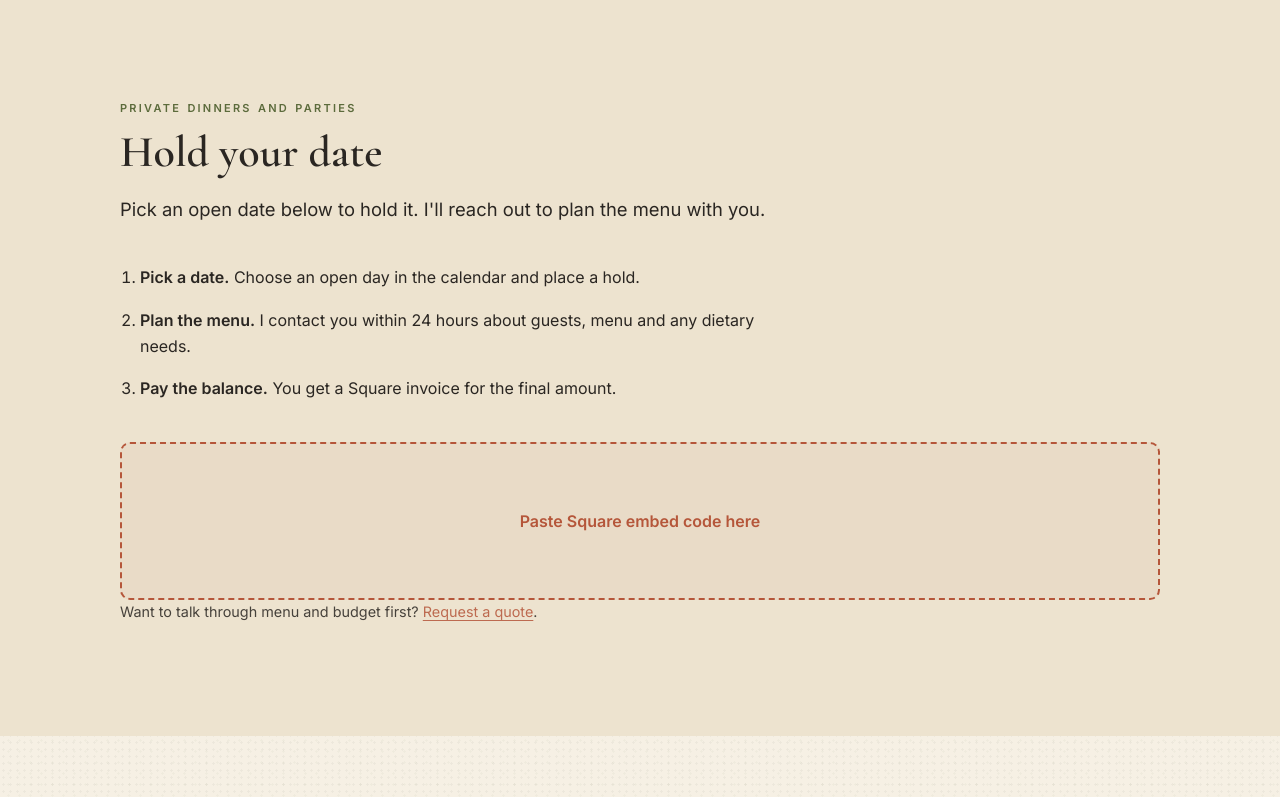
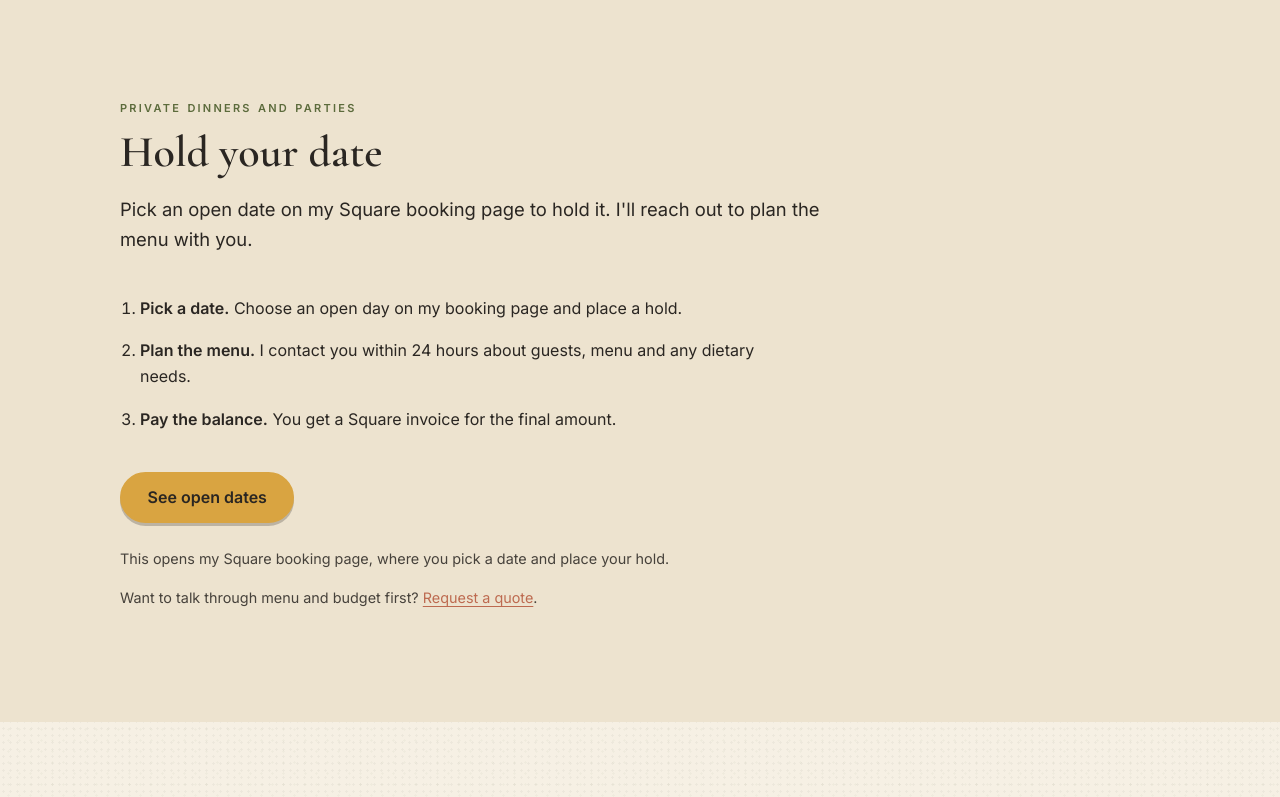
Before and after one commit to marcuspetrov1/ChefAngelo, a website: page book.html in a window 1280 px wide. Shown: the part 1074-1871 px from the top of the page. Drawn offline with nearby package versions, Linux system fonts and the light colour scheme.

Commit message:
Send private event bookings to the hosted Square booking site
Replace the embed placeholder with a "See open dates" link to
[SQUARE_BOOKING_SITE_URL], update copy, and test the link-out, that no
embed or iframe remains, and that Square links stay in the same tab.

Co-Authored-By: Claude Opus 5.5 <noreply@anthropic.com>

```diff
--- a/book.html
+++ b/book.html
@@ -49,7 +49,7 @@
       <div class="container">
         <p class="eyebrow">Book</p>
         <h1>Book your experience</h1>
-        <p>Pick your date right here. Payment is finished on Square's secure checkout.</p>
+        <p>Choose what you'd like to book. Dates and payment are handled on Square's secure pages.</p>
         <div class="hero-actions">
           <a class="btn btn-cta" href="#choose">Choose your experience</a>
         </div>
@@ -87,15 +87,15 @@
         <div class="section-head">
           <p class="eyebrow">Private dinners and parties</p>
           <h2>Hold your date</h2>
-          <p class="lead">Pick an open date below to hold it. I'll reach out to plan the menu with you.</p>
+          <p class="lead">Pick an open date on my Square booking page to hold it. I'll reach out to plan the menu with you.</p>
         </div>
         <ol class="steps">
-          <li><strong>Pick a date.</strong> Choose an open day in the calendar and place a hold.</li>
+          <li><strong>Pick a date.</strong> Choose an open day on my booking page and place a hold.</li>
           <li><strong>Plan the menu.</strong> I contact you within 24 hours about guests, menu and any dietary needs.</li>
           <li><strong>Pay the balance.</strong> You get a Square invoice for the final amount.</li>
         </ol>
-        <!-- Paste Square embed code here -->
-        <div class="embed-box" id="square-embed">Paste Square embed code here</div>
+        <div class="hero-actions"><a class="btn btn-cta" href="[SQUARE_BOOKING_SITE_URL]">See open dates</a></div>
+        <p class="note checkout-note">This opens my Square booking page, where you pick a date and place your hold.</p>
         <p class="note">Want to talk through menu and budget first? <a href="/experiences/private-parties.html#quote">Request a quote</a>.</p>
       </div>
     </section>
```
Also changed, not shown: tests/site.spec.js (+19 -3 lines).
